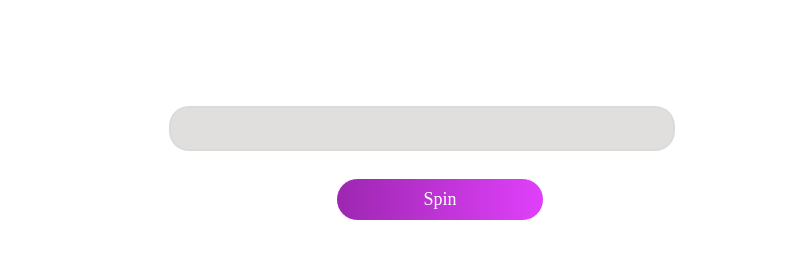
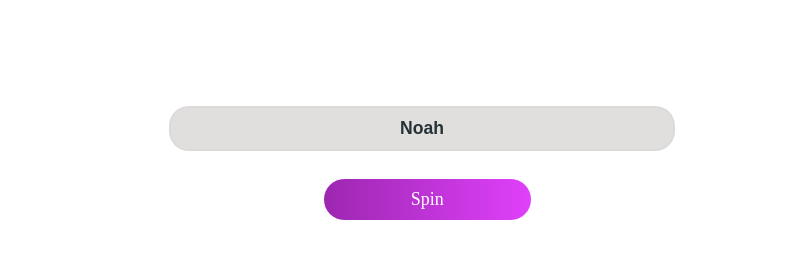
Before and after one commit to xtsen/SFDA-love, a plain HTML site: page index.html in a window 1280 px wide. Both pictures are taken after a click on the element "Spin". Shown: the part 121-380 px from the top of the page, without its empty margins (241-1036 px from the left). Drawn offline with Linux system fonts and the light colour scheme.

Commit message:
update algo

```diff
--- a/index.html
+++ b/index.html
@@ -1,3 +1,20 @@
+<!--
+
+
+
+
+
+===          ===     =============   ===========        ==========    ====      |
+   ===    ===              |         \                  |             |   \     |
+      ====         X       |    T     \ ========  S     ========   E  |    \    |   N
+   ===    ===              |                   /        |             |     \   |
+===          ===           |         =========/   *     ==========    |      ====
+
+@Xtsen.exe sur instagram
+
+2021
+
+-->
 <!DOCTYPE html>
 <html>
     <head>
@@ -5,15 +22,20 @@
         <title>SFDA love</title>
         <link rel="stylesheet" type="text/css" href="style.css">
         <script type="text/javascript" >
-            function randomLove() {
-                index = Math.floor(Math.random() * 10);
+            function randomLove(TypeName) {
+                ListBoyName = ["Gabriel", "Maxent", "Léo", "Raphaël", "Arthur", "Louis", "Lucas", "Adam", "Jules", "Hugo", "Maël", "Liam", "Noah", "Paul", "Ethan", "Tiago", "Sacha", "Gabin", "Nathan", "Mohamed", "Tom", "Noé", "Théo", "Léon", "Martin", "Mathis", "Nolan", "Victor", "Timéo", "Enzo", "Marius", "Axel", "Antoine", "Robin", "Naël", "Amir", "Valentin", "Rayan", "Augustin", "Clément", "Eliott", "Samuel", "Marceau", "Baptiste", "Gaspard", "Maxence", "Yanis", "Malo", "Ibrahim", "Sohan", "Maxime", "Evan", "Nino", "Mathéo", "Simon", "Lyam", "Alexandre", "Naïm", "Thomas", "Milo", "Ismaël", "Owen", "Lenny", "Soan", "Ilyan", "Kylian", "Noa", "Oscar", "Ilyes", "Léandre", "Pablo", "Diego", "Mathys", "Joseph", "Ayoub", "Noam", "William", "Charles", "Basile", "Thiago", "Antonnin", "Logan", "Adrien", "Marin", "Jean", "Charly", "Esteban", "Noham", "Elio"];
+                inputLove = document.getElementById("inputLove");
+                randomNumber = Math.floor(Math.random() * 90);
+                console.log(randomNumber)
+                console.log(ListBoyName[randomNumber])
+                inputLove.value = ListBoyName[randomNumber]
             }
         </script>
     </head>
     <body>
         <div class="contain">
             <h1 class="bigTitle">Voulez vous connaitre le prénom de votre âme soeur ?</h1>
-            <input id="inputLove" type="text">
+            <input id="inputLove" type="text" disabled="disabled">
             <div class="buttonSpin" onclick="randomLove()">Spin</div>
         </div>
     </body>
--- a/style.css
+++ b/style.css
@@ -30,7 +30,7 @@
     padding-right: 40px;
     padding-bottom: 10px;
     padding-top: 10px;
-    margin-left: 45%;
+    margin-left: 44%;
     font-size: 18px;
     border: 1px solid #fff;
     width: 10%
```
